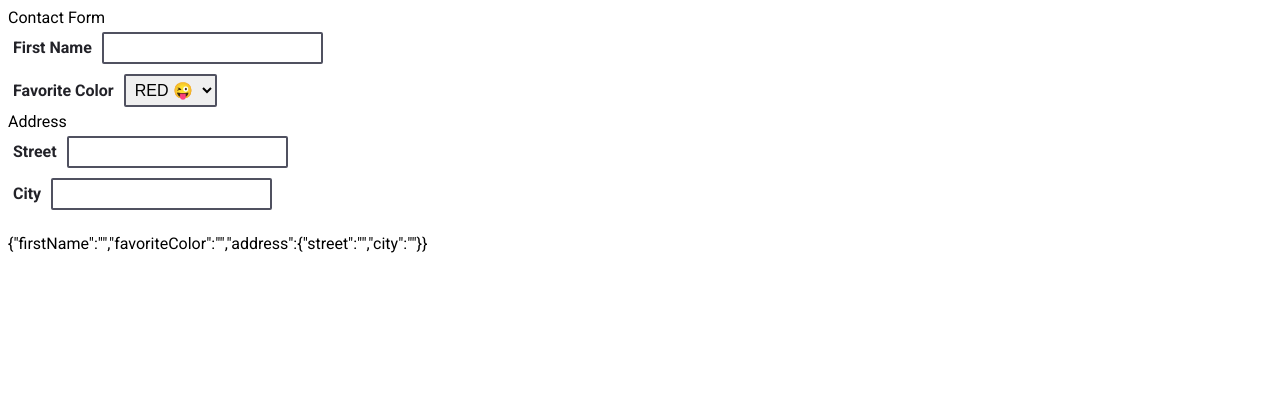
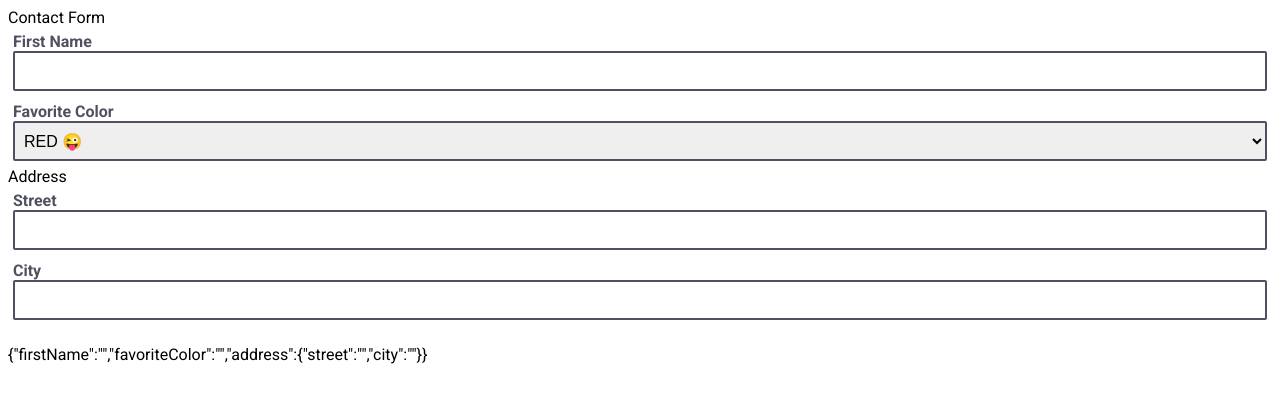
Before and after one commit to sfallmann/jsonforms, a Vue app: page / in a window 1280 px wide. Shown: the top 402 px of the page. Built offline with nearby package versions, Linux system fonts and the light colour scheme.

Commit message:
Added more variables to _variables.scss Changed styes for input__control.scss, input__label.scss and input.scss Adjusted conditional in StringProperty eventHandler

```diff
--- a/src/components/controls/input.scss
+++ b/src/components/controls/input.scss
@@ -1,4 +1,9 @@
 .input {
-  padding: .5rem;
+  padding: $padding-sm;
   position: relative;
+  box-sizing: border-box;
+  min-width: $input-min-width;
+  height: $input-height;
+  display: flex;
+  flex-direction: column;
 }
--- a/src/components/controls/input__control.scss
+++ b/src/components/controls/input__control.scss
@@ -1,7 +1,10 @@
 .input__control {
-  border: .2rem solid $primary;
-  padding: .5rem;
+  border: $border-default;
+  padding: $padding-sm;
   font-size: 1.6rem;
+  height: $input__control-height;
+  width: 100%;
+  box-sizing: border-box;
   border-radius: .2rem;
   &:focus {
     border-color: $primary-highlight;
--- a/src/components/controls/input__label.scss
+++ b/src/components/controls/input__label.scss
@@ -1,5 +1,7 @@
 .input__label {
-  padding-right: 1rem;
   font-weight: 700;
-  color: darken($primary, 20%);
+  color: $primary;
+  display: block;
+  width: 100%;
+  height: $input__label-height;
 }
--- a/src/components/properties/StringProperty/StringProperty.vue
+++ b/src/components/properties/StringProperty/StringProperty.vue
@@ -52,9 +52,9 @@ export default {
       if ((type === "input" || type === "change") && value === this.value)
         return;
 
-      if (type === "input" && !this.options.lazy) {
+      if (type === "input" && !this.options.lazy && !this.enum) {
         this.$emit("update:value", value);
-      } else if (type === "change" && this.options.lazy) {
+      } else if (type === "change" && (this.options.lazy || this.enum)) {
         this.$emit("update:value", value);
       } else {
         this.$emit(type, event);
--- a/src/scss/_variables.scss
+++ b/src/scss/_variables.scss
@@ -3,3 +3,17 @@ $primary: #505160;
 $primary-highlight: #68829E;
 $secondary: #598234;
 $secondary-highlight: #AEBD38;
+
+
+// width & height
+$input-height: 7rem;
+$input__label-height: 1.9rem;
+$input__control-height: 4rem;
+$input-min-width: 22rem;
+
+// padding
+$padding-sm: .5rem;
+// font sizes
+
+// border
+$border-default: .2rem solid $primary;
```
Also changed, not shown: src/components/controls/SelectInput/SelectInput.scss (line endings or trailing spaces).
